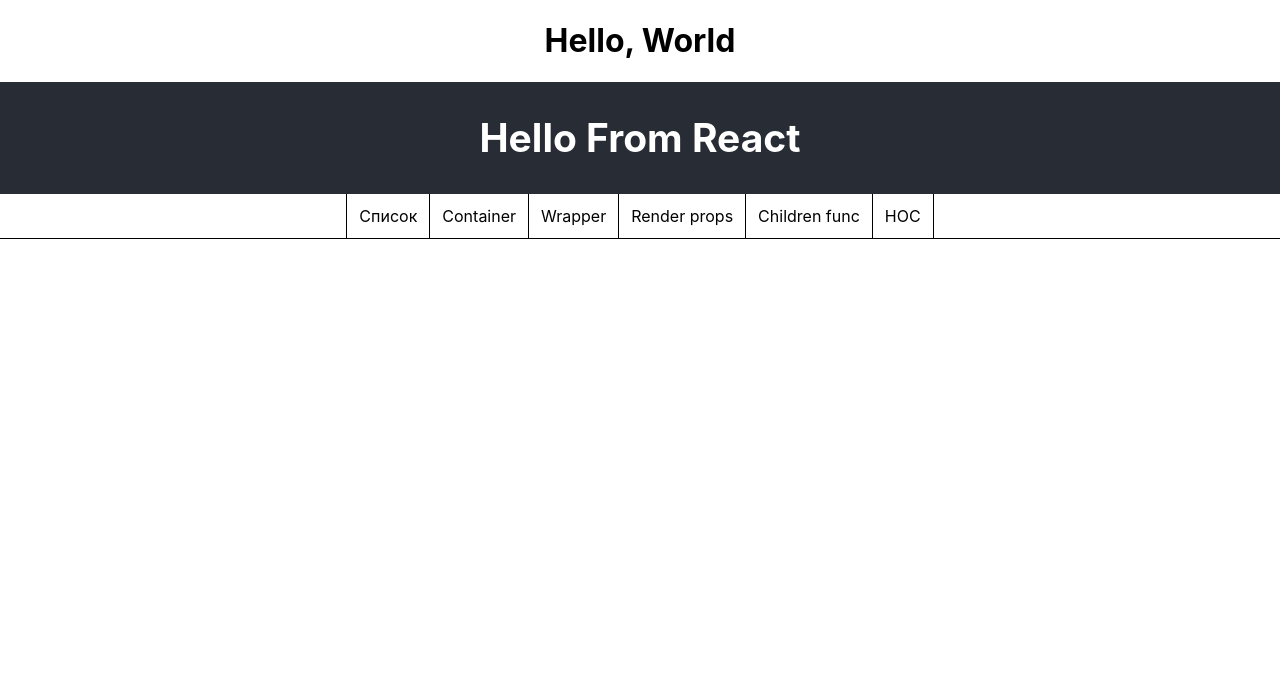
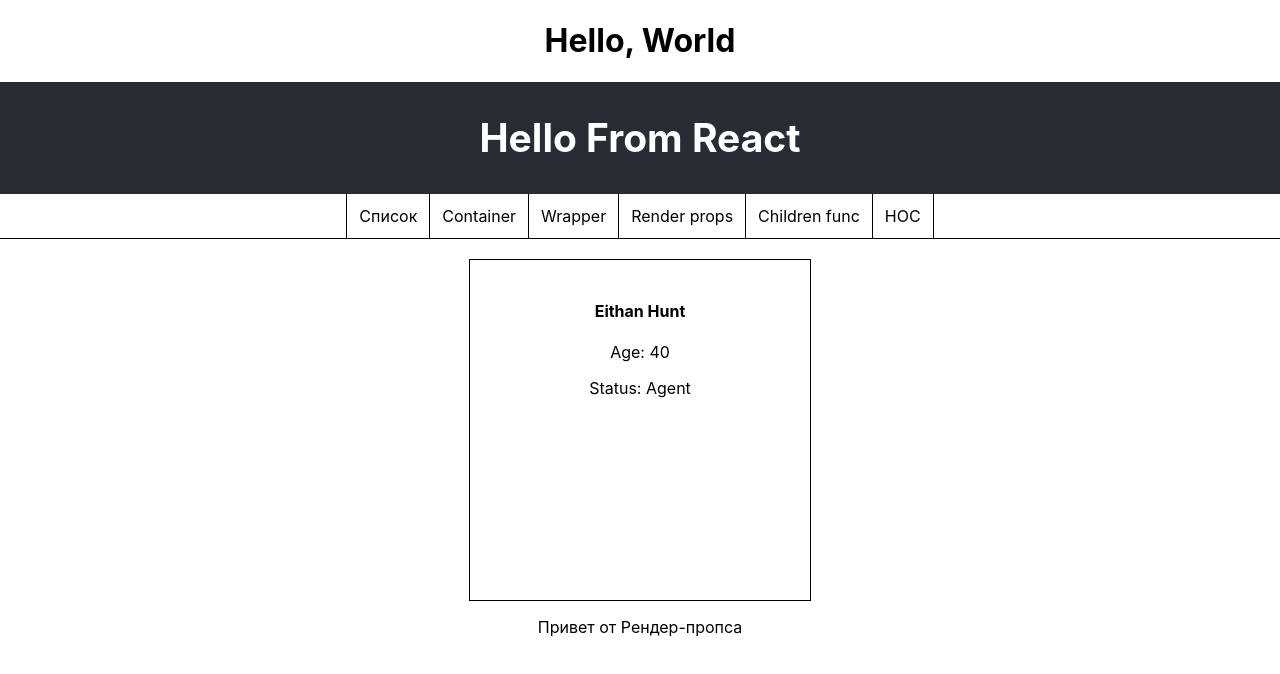
Before and after one commit to Jesovile/react-trainings, a React (Create React App) app: page / in a window 1280 px wide. Both pictures are taken after a click on the element "Render props". Shown: the top 674 px of the page. Built offline with nearby package versions, Linux system fonts and the light colour scheme.

Commit message:
add render props pattern implementation

```diff
--- a/src/App.tsx
+++ b/src/App.tsx
@@ -6,6 +6,7 @@ import Navigation from './components/Navigation/Navigation';
 import Container from './components/Container/Container';
 import Wrapper from './components/Wrapper/Wrapper';
 import AgentCard from './components/AgentCard/AgentCard';
+import RenderProps from './components/RenderProps/RenderProps';
 
 interface AppState {
   currentTab: NavigationTabs;
@@ -44,6 +45,15 @@ class App extends React.Component<{}, AppState> {
           />
         </Wrapper>
       );
+      case NavigationTabs.RENDER_PROPS: return (
+        <RenderProps agentCard={
+          <AgentCard
+            agentName={this.User.name}
+            agentAge={this.User.age}
+            agentStatus={this.User.status}
+          />
+        }/>
+      );
       default: return null;
     }
   };
--- a/src/components/AgentCard/AgentCard.tsx
+++ b/src/components/AgentCard/AgentCard.tsx
@@ -5,12 +5,13 @@ interface AgentCardProps {
     agentName: string;
     agentAge: string;
     agentStatus: string;
+    isDisabled?: boolean;
 }
 
 const AgentCard: React.FC<AgentCardProps> = (props) => {
-    const {agentName, agentAge, agentStatus} = props;
+    const {agentName, agentAge, agentStatus, isDisabled} = props;
     return (
-        <div className="AgentCard">
+        <div className={`AgentCard ${isDisabled ? "AgentCard--disabled" : ""}`}>
             <h4>{agentName}</h4>
             <p>{`Age: ${agentAge}`}</p>
             <p>{`Status: ${agentStatus}`}</p>
--- a/src/components/AgentCard/styles/AgentCard.css
+++ b/src/components/AgentCard/styles/AgentCard.css
@@ -4,3 +4,9 @@
     padding: 20px;
     border: 1px solid black;
 }
+
+.AgentCard--disabled {
+    opacity: 0.7;
+    cursor: not-allowed;
+    user-select: none;
+}
--- /dev/null
+++ b/src/components/RenderProps/RenderProps.tsx
@@ -0,0 +1,18 @@
+import React from "react";
+import "./styles/RenderProps.css";
+
+interface RenderPropsProps {
+    agentCard: JSX.Element;
+}
+
+const RenderProps: React.FC<RenderPropsProps> = (props) => {
+    const {agentCard} = props;
+    return (
+        <div className="RenderProps">
+            {agentCard}
+            <p>Привет от Рендер-пропса</p>
+        </div>
+    );
+};
+
+export default RenderProps;
--- /dev/null
+++ b/src/components/RenderProps/styles/RenderProps.css
@@ -0,0 +1,7 @@
+.RenderProps {
+    width: 100%;
+    display: flex;
+    flex-direction: column;
+    justify-content: center;
+    align-items: center;
+}
```
